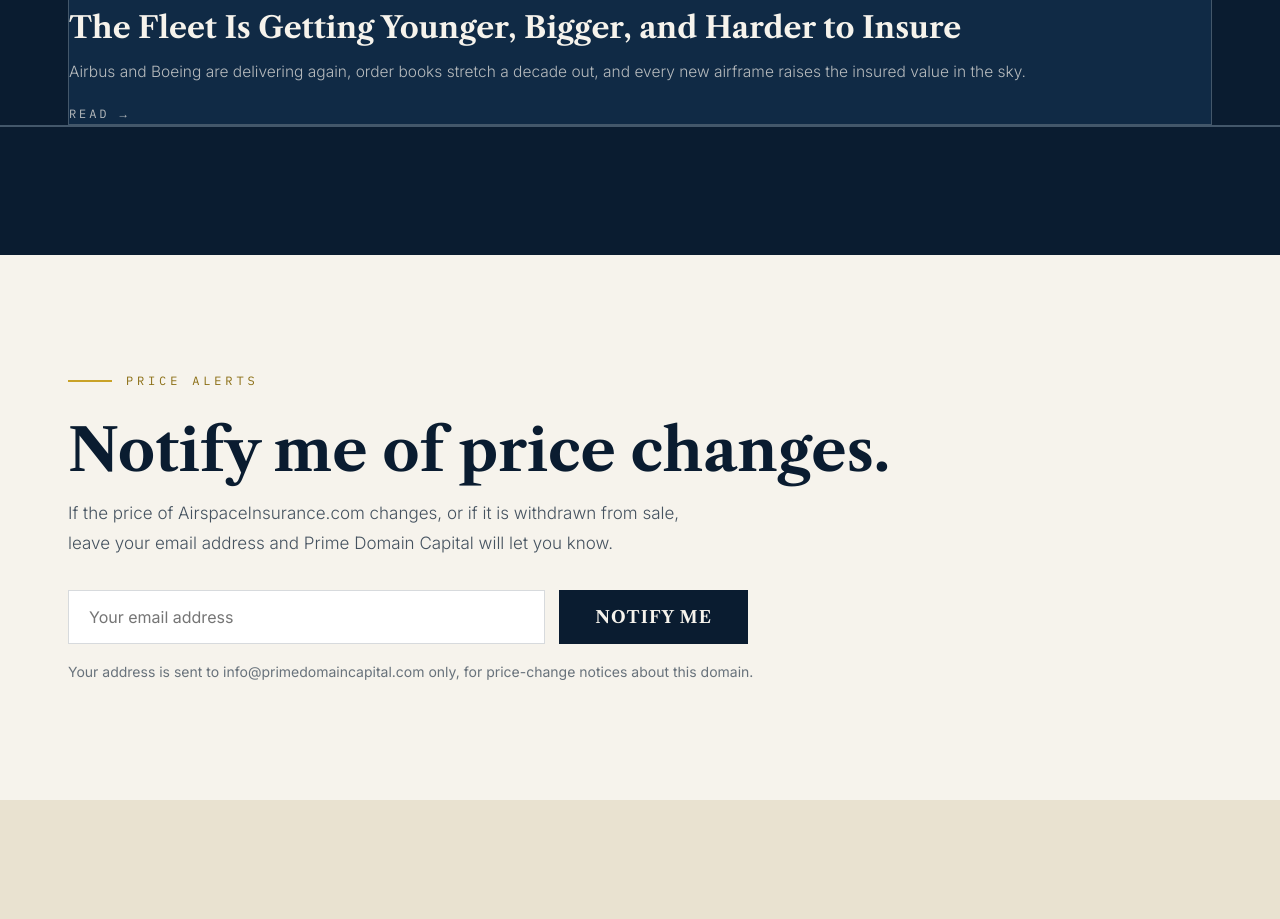
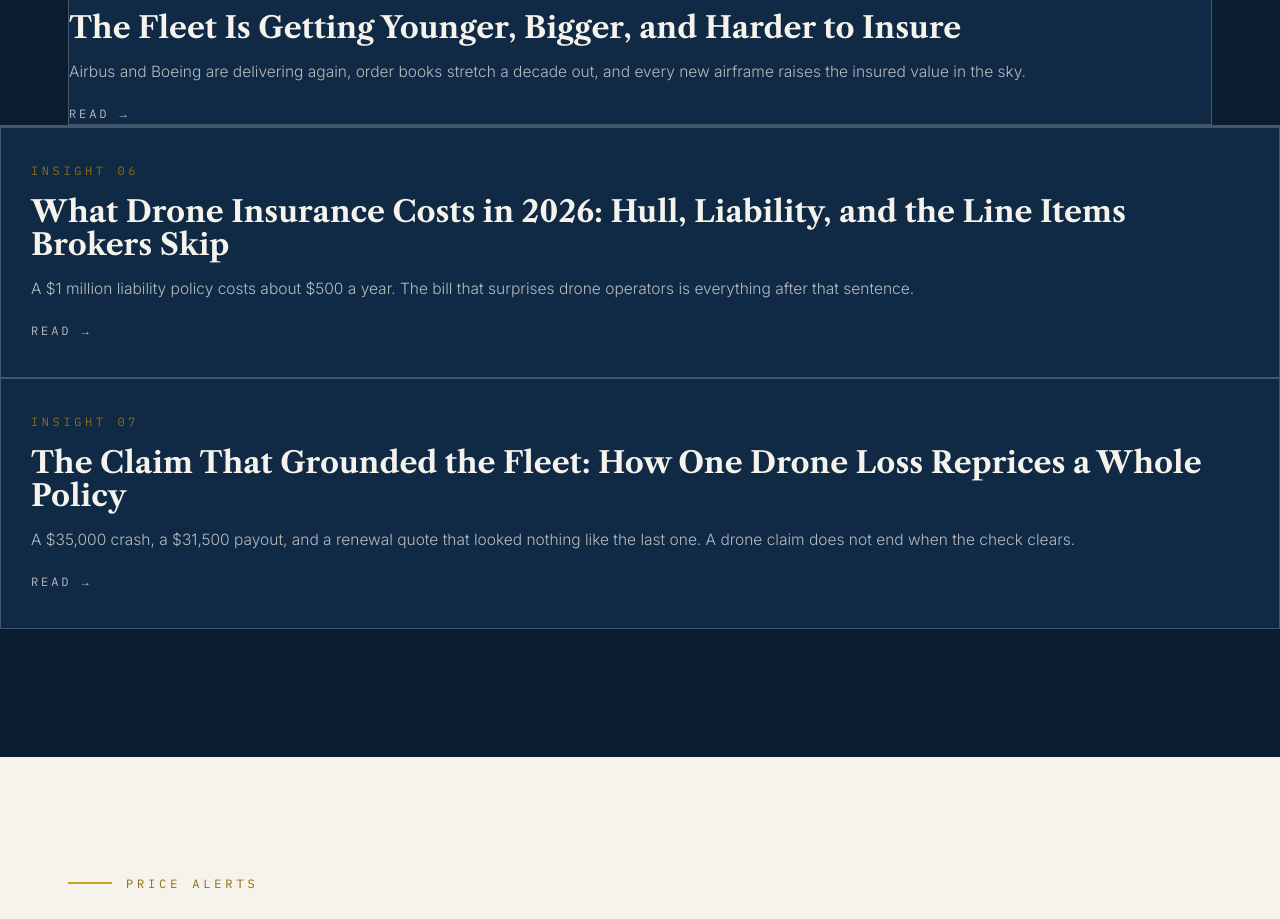
Before and after one commit to primedomaincapital/airspaceinsurance, a plain HTML site: page index.html in a window 1280 px wide. Shown: the part 6066-6985 px from the top of the page. Drawn offline with nearby package versions, Linux system fonts and the light colour scheme.

Commit message:
Add insights 6-7 cards to homepage

```diff
--- a/index.html
+++ b/index.html
@@ -431,6 +431,22 @@
           <p class="read">Read &rarr;</p>
         </div>
       </a>
+      <a class="card" href="insights/article6.html">
+        <div class="tx">
+          <div class="zone">Insight 06</div>
+          <h3>What Drone Insurance Costs in 2026: Hull, Liability, and the Line Items Brokers Skip</h3>
+          <p>A $1 million liability policy costs about $500 a year. The bill that surprises drone operators is everything after that sentence.</p>
+          <p class="read">Read &rarr;</p>
+        </div>
+      </a>
+      <a class="card" href="insights/article7.html">
+        <div class="tx">
+          <div class="zone">Insight 07</div>
+          <h3>The Claim That Grounded the Fleet: How One Drone Loss Reprices a Whole Policy</h3>
+          <p>A $35,000 crash, a $31,500 payout, and a renewal quote that looked nothing like the last one. A drone claim does not end when the check clears.</p>
+          <p class="read">Read &rarr;</p>
+        </div>
+      </a>
     </div>
   </div>
 </section>
```
